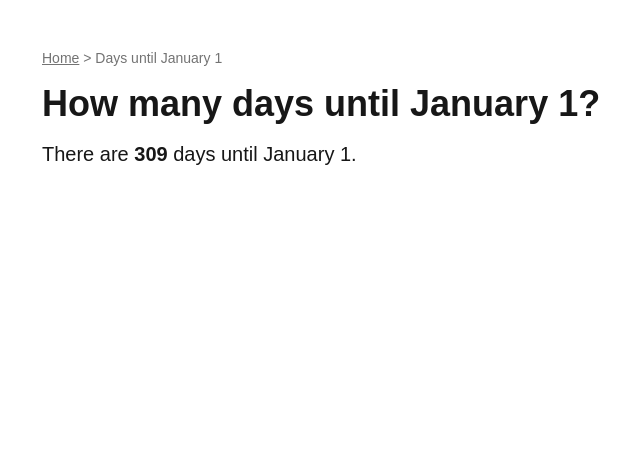
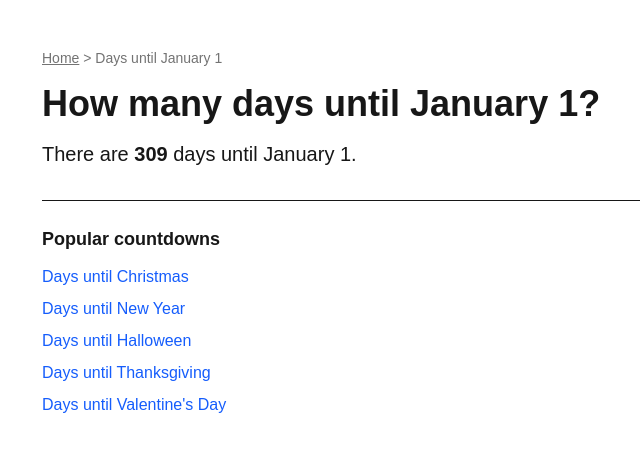
Before and after one commit to bosmeel/whatdayisit-now, a Next.js app: page /days-until-date/1/1 in a window 1280 px wide. Shown: the top 452 px of the page, without its empty margins (214-854 px from the left). Built offline with nearby package versions, Linux system fonts and the light colour scheme.

Commit message:
Add internal linking block to date pages

```diff
--- a/app/days-until-date/[month]/[day]/page.tsx
+++ b/app/days-until-date/[month]/[day]/page.tsx
@@ -66,6 +66,19 @@ export default async function DaysUntilDatePage({
         <p className="text-xl mb-6">
           There are <strong>{days}</strong> days until {targetDate}.
         </p>
+        <div className="mt-8 border-t pt-6">
+  <h2 className="text-lg font-semibold mb-3">
+    Popular countdowns
+  </h2>
+
+  <ul className="space-y-2 text-blue-600">
+    <li><Link href="/days-until/christmas">Days until Christmas</Link></li>
+    <li><Link href="/days-until/new-year">Days until New Year</Link></li>
+    <li><Link href="/days-until/halloween">Days until Halloween</Link></li>
+    <li><Link href="/days-until/thanksgiving">Days until Thanksgiving</Link></li>
+    <li><Link href="/days-until/valentines-day">Days until Valentine's Day</Link></li>
+  </ul>
+</div>
       </div>
     </main>
   );
```
